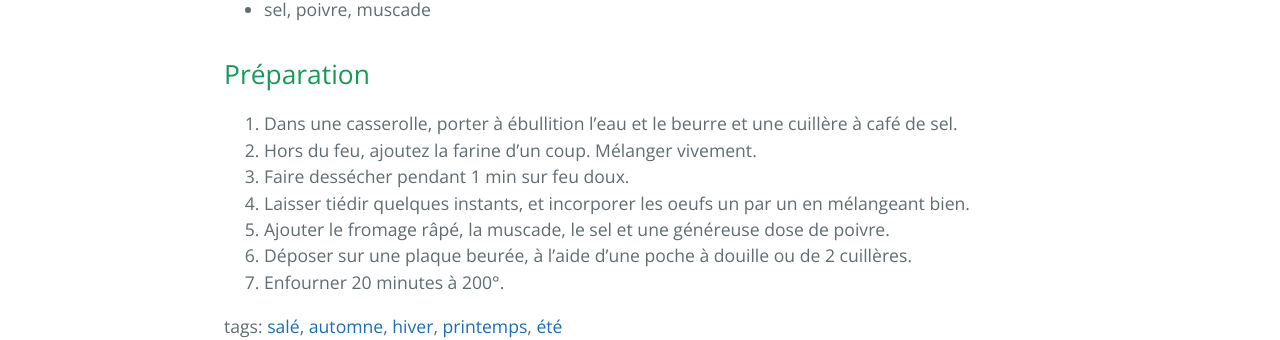
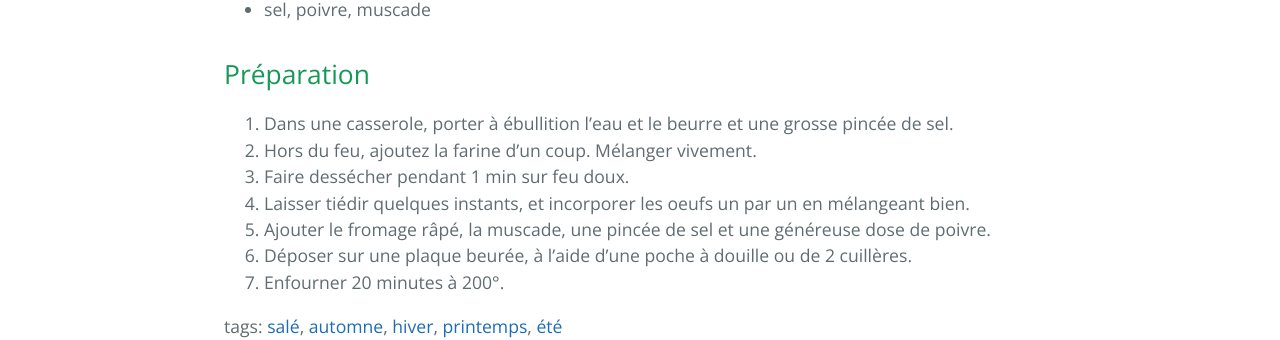
Before and after one commit to tal-chan/miam, a Jekyll site: the page built from _posts/2026-02-01-gougeres.md, in a window 1280 px wide. Shown: the part 578-918 px from the top of the page. Built offline with Jekyll 4.4.1, drawn with Linux system fonts in a browser that asks for light colours; the repository's description, which GitHub fills in, is left out.

Commit message:
refactor: review

```diff
--- a/_posts/2026-02-01-gougeres.md
+++ b/_posts/2026-02-01-gougeres.md
@@ -15,10 +15,10 @@ tags: [salé, automne, hiver, printemps, été]
 
 ## Préparation
 
-1. Dans une casserolle, porter à ébullition l'eau et le beurre et une cuillère à café de sel.
+1. Dans une casserole, porter à ébullition l'eau et le beurre et une grosse pincée de sel.
 2. Hors du feu, ajoutez la farine d'un coup. Mélanger vivement.
 3. Faire dessécher pendant 1 min sur feu doux.
 4. Laisser tiédir quelques instants, et incorporer les oeufs un par un en mélangeant bien.
-5. Ajouter le fromage râpé, la muscade, le sel et une généreuse dose de poivre.
+5. Ajouter le fromage râpé, la muscade, une pincée de sel et une généreuse dose de poivre.
 6. Déposer sur une plaque beurée, à l'aide d'une poche à douille ou de 2 cuillères.
 7. Enfourner 20 minutes à 200°.
```
